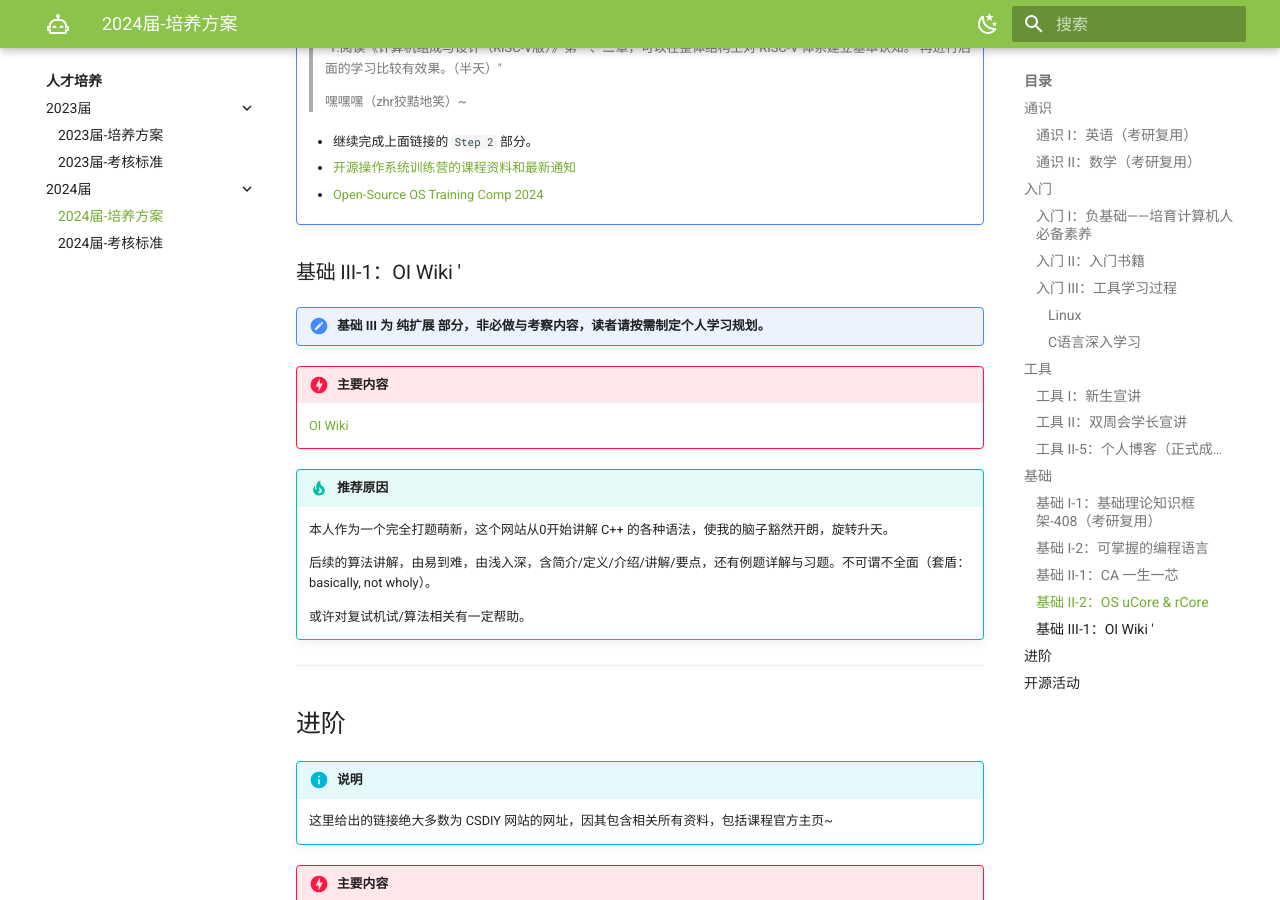
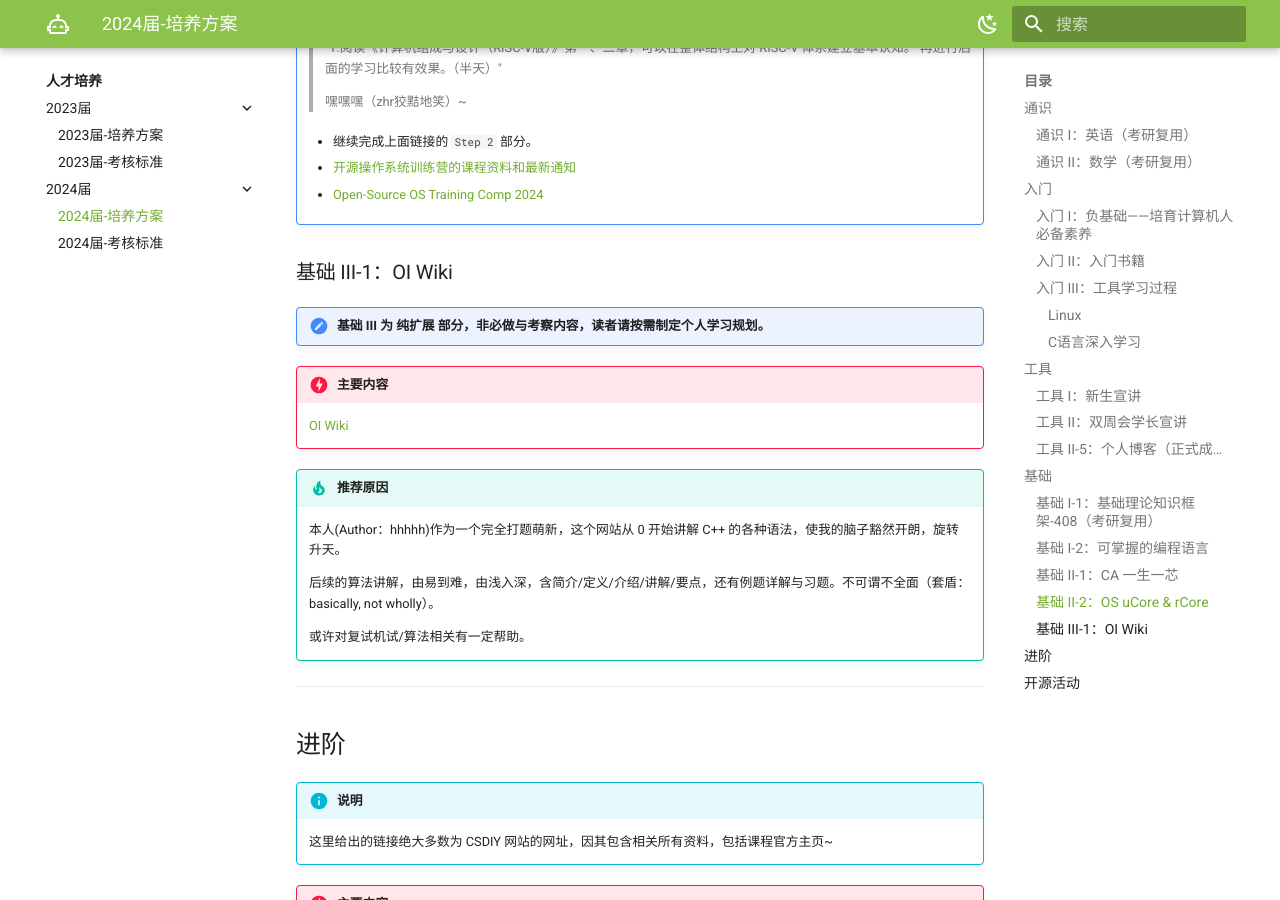
Before and after one commit to Haohahahaha/OSCA, an MkDocs documentation site: the page built from docs/guide/guide-2024.md, in a window 1280 px wide and 900 px high, scrolled down 8079 px. Built offline with MkDocs 1.6.1 and Material for MkDocs 9.7.7, drawn with Linux system fonts in a browser that asks for light colours.

Commit message:
2025-01-21_16:42:18 update

```diff
--- a/docs/guide/guide-2024.md
+++ b/docs/guide/guide-2024.md
@@ -369,7 +369,7 @@
 
 	- [Open-Source OS Training Comp 2024](https://github.com/LearningOS/rust-based-os-comp2024)
 
-### 基础 III-1：OI Wiki <a id="III-1"></a>'
+### 基础 III-1：OI Wiki <a id="III-1"></a>
 
 !!! note "基础 III 为 纯扩展 部分，非必做与考察内容，读者请按需制定个人学习规划。"
 
@@ -379,9 +379,9 @@
 
 !!! tip "推荐原因"
 
-	本人作为一个完全打题萌新，这个网站从0开始讲解 C++ 的各种语法，使我的脑子豁然开朗，旋转升天。
+	本人(Author：hhhhh)作为一个完全打题萌新，这个网站从 0 开始讲解 C++ 的各种语法，使我的脑子豁然开朗，旋转升天。
 
-	后续的算法讲解，由易到难，由浅入深，含简介/定义/介绍/讲解/要点，还有例题详解与习题。不可谓不全面（套盾：basically, not wholy）。
+	后续的算法讲解，由易到难，由浅入深，含简介/定义/介绍/讲解/要点，还有例题详解与习题。不可谓不全面（套盾：basically, not wholly）。
 
 	或许对复试机试/算法相关有一定帮助。
 
```
